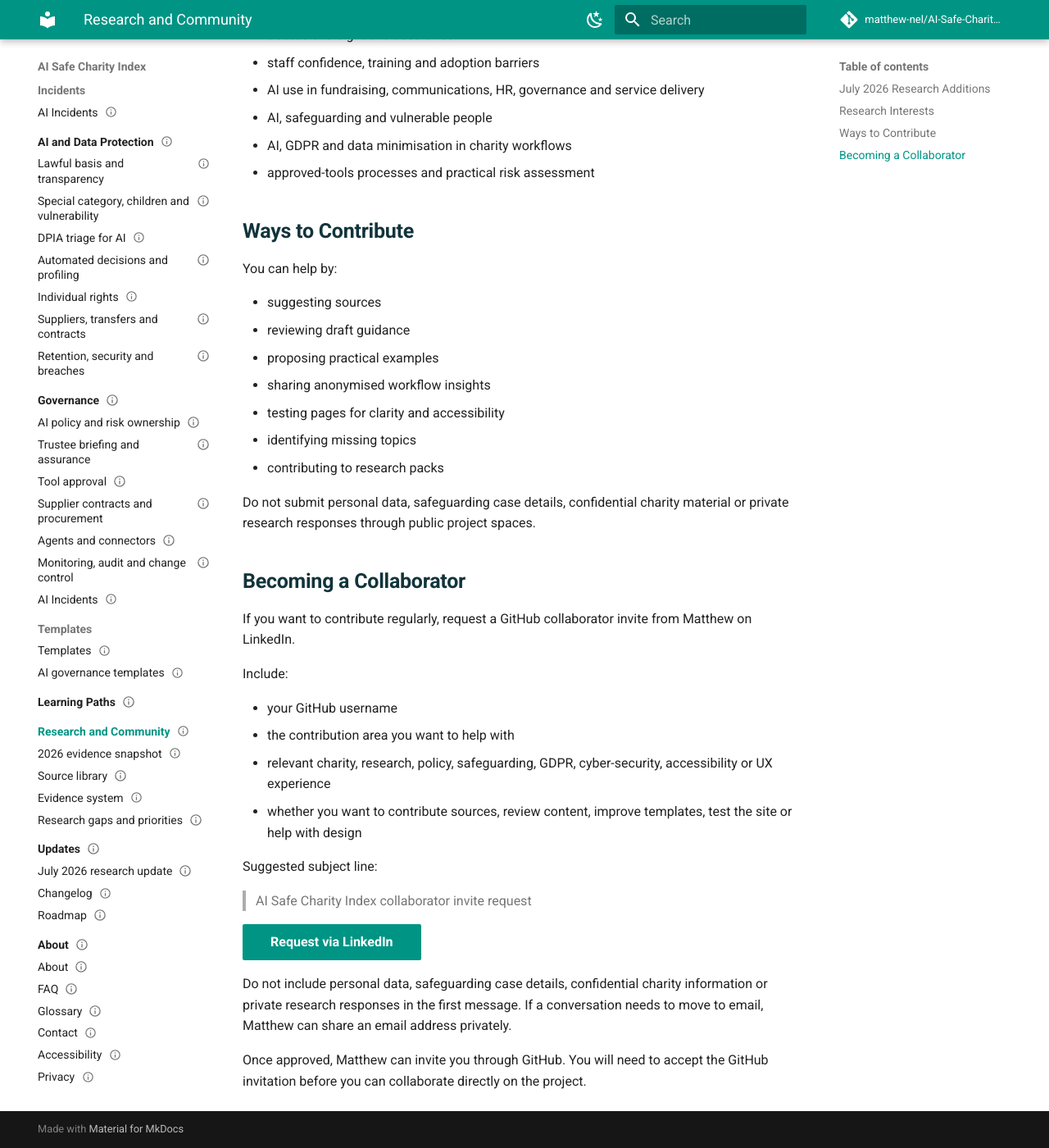
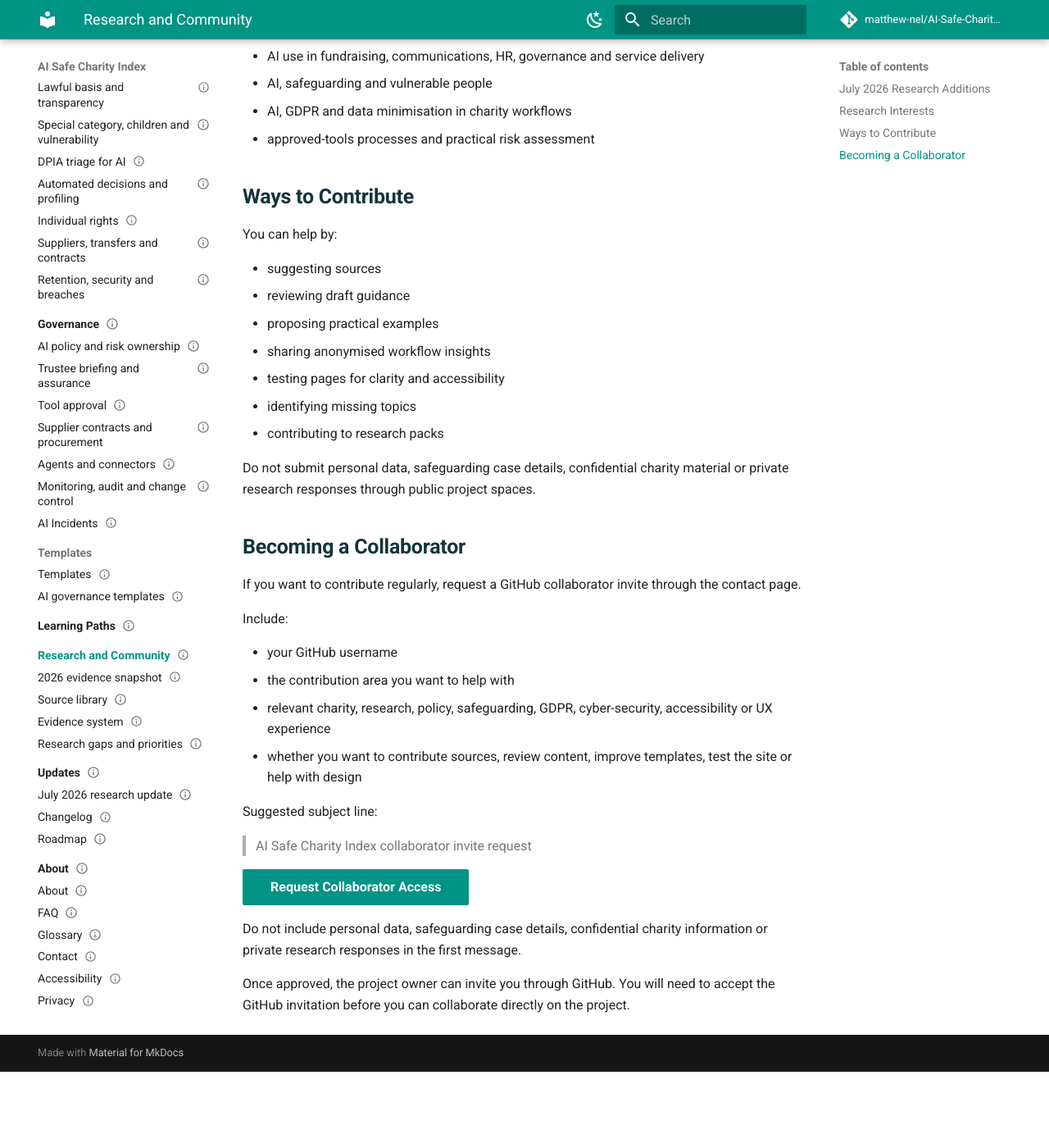
Before and after one commit to matthew-nel/AI-Safe-Charity-Index, an MkDocs documentation site: the page built from docs/research-and-community/index.md, in a window 1280 px wide and 1400 px high, scrolled down 1024 px. Shown: the whole window at 82% size. Built offline with MkDocs 1.6.1 and Material for MkDocs 9.7.7, drawn with Linux system fonts in a browser that asks for light colours; comment, search, counter and statistics services are not loaded; after the commit the page ends 2331 px from its top, so only the background shows below that; some of the changed text lies outside the part shown.

Commit message:
Make collaboration CTAs project focused

```diff
--- a/docs/research-and-community/index.md
+++ b/docs/research-and-community/index.md
@@ -20,9 +20,7 @@ claim_ids: []
 
 # Research and Community
 
-This section invites research, feedback and practical collaboration on safer AI use in charities.
-
-AI Safe Charity Index was originally created by **Matthew Nel** as an open, research-led resource for UK charities.
+This section invites research, feedback and practical collaboration on safer AI use in charities. The project is an open, research-led resource for UK charities.
 
 [Request Collaborator Access](../about/contact.md#request-collaborator-access){ .md-button }
 
@@ -85,7 +83,7 @@ Do not submit personal data, safeguarding case details, confidential charity mat
 
 ## Becoming a Collaborator
 
-If you want to contribute regularly, request a GitHub collaborator invite from Matthew on LinkedIn.
+If you want to contribute regularly, request a GitHub collaborator invite through the contact page.
 
 Include:
 
@@ -98,8 +96,8 @@ Suggested subject line:
 
 > AI Safe Charity Index collaborator invite request
 
-[Request via LinkedIn](https://www.linkedin.com/in/matthewjamesnel/){ .md-button .md-button--primary }
+[Request Collaborator Access](../about/contact.md#request-collaborator-access){ .md-button .md-button--primary }
 
-Do not include personal data, safeguarding case details, confidential charity information or private research responses in the first message. If a conversation needs to move to email, Matthew can share an email address privately.
+Do not include personal data, safeguarding case details, confidential charity information or private research responses in the first message.
 
-Once approved, Matthew can invite you through GitHub. You will need to accept the GitHub invitation before you can collaborate directly on the project.
+Once approved, the project owner can invite you through GitHub. You will need to accept the GitHub invitation before you can collaborate directly on the project.
```
Also changed, not shown: docs/index.md (+1 -1 lines), docs/research-and-community/evidence-system.md (+1 -1 lines), docs/research-and-community/research-gaps.md (+1 -1 lines).
